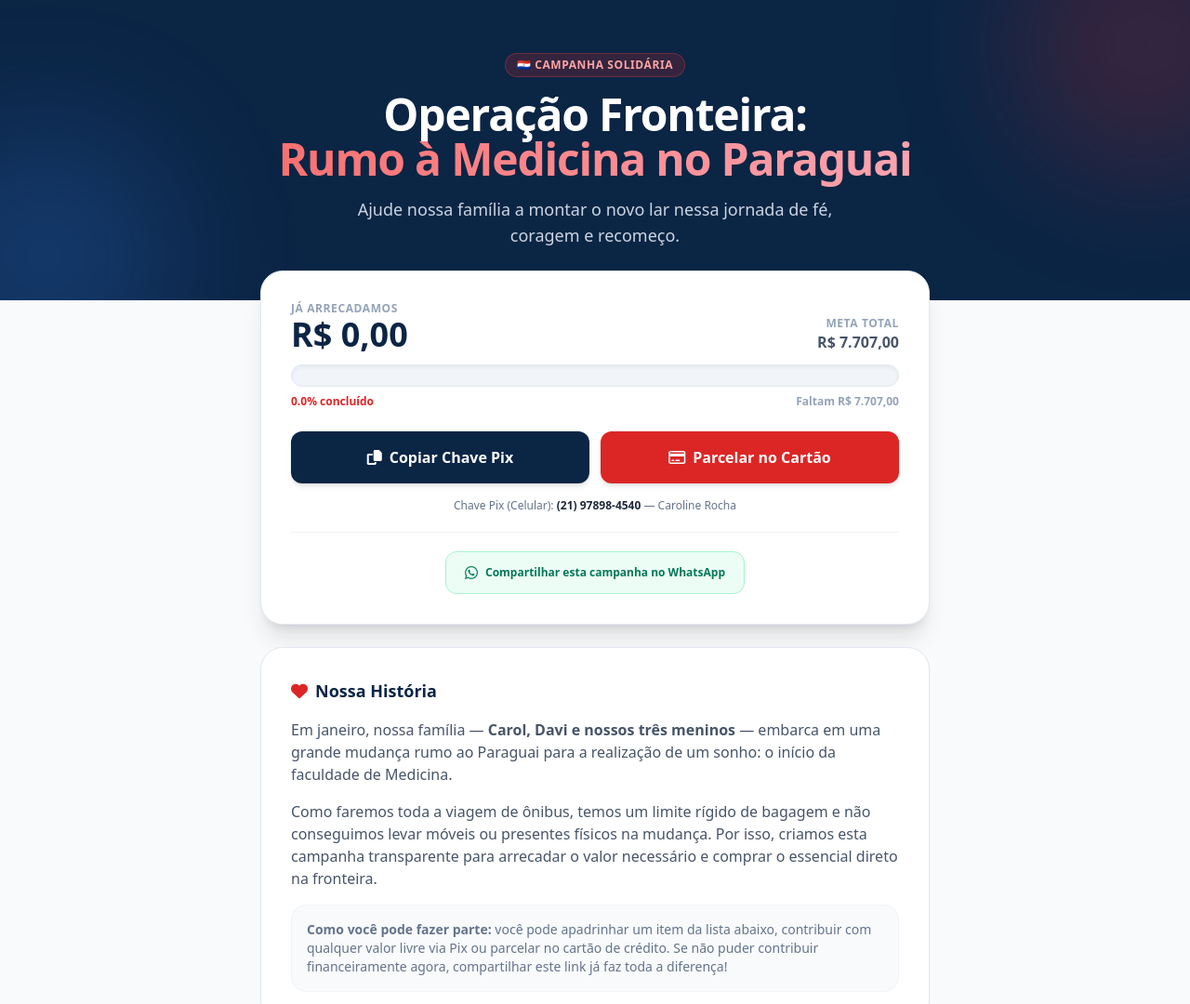
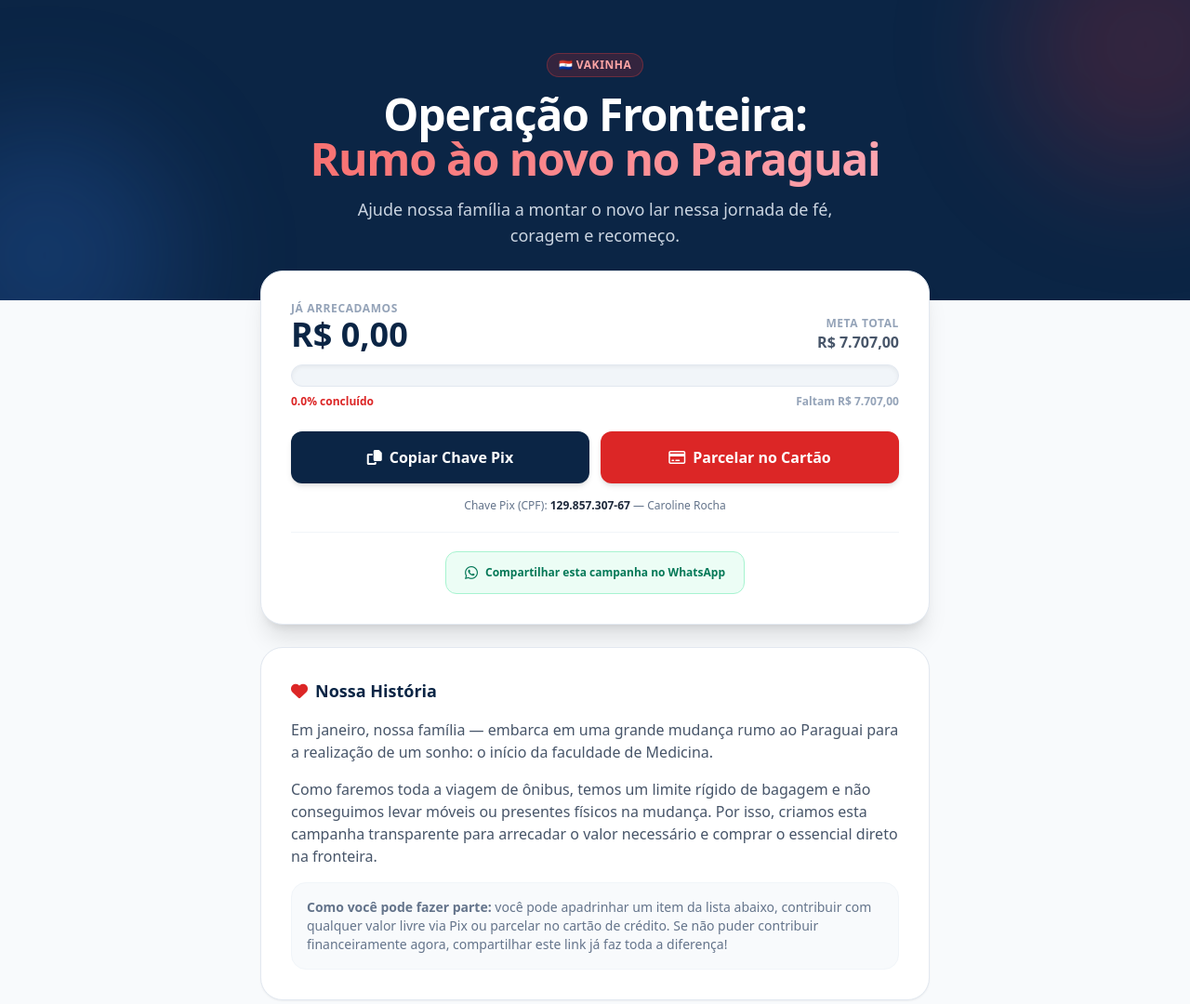
Before and after one commit to TRCarolRocha/operacao-fronteira, a plain HTML site: page index.html in a window 1280 px wide. Shown: the top 1080 px of the page at 93% size. Drawn offline with nearby package versions, Linux system fonts and the light colour scheme.

Commit message:
Update index.html

```diff
--- a/index.html
+++ b/index.html
@@ -17,12 +17,12 @@
 
         <div class="max-w-3xl mx-auto px-6 py-14 text-center relative z-10">
             <span class="inline-block px-3 py-1 rounded-full bg-red-600/20 border border-red-500/30 text-red-300 text-xs font-bold uppercase tracking-wider mb-4">
-                🇵🇾 Campanha Solidária
+                🇵🇾 VAKINHA
             </span>
             <h1 class="text-3xl sm:text-5xl font-black tracking-tight leading-tight">
                 Operação Fronteira: <br>
                 <span class="text-transparent bg-clip-text bg-gradient-to-r from-red-400 to-rose-300">
-                    Rumo à Medicina no Paraguai
+                    Rumo ào novo no Paraguai
                 </span>
             </h1>
             <p class="mt-4 text-slate-300 text-base sm:text-lg max-w-xl mx-auto leading-relaxed">
@@ -68,7 +68,7 @@
             </div>
 
             <p class="text-center text-xs text-slate-500 mt-4">
-                Chave Pix (Celular): <strong id="texto-pix" class="text-slate-800"></strong> — <span id="nome-pix"></span>
+                Chave Pix (CPF): <strong id="texto-pix" class="text-slate-800"></strong> — <span id="nome-pix"></span>
             </p>
 
             <!-- Botão Compartilhar no WhatsApp -->
@@ -85,7 +85,7 @@
                 <i class="fa-solid fa-heart text-red-600"></i> Nossa História
             </h2>
             <p class="text-sm sm:text-base text-slate-600 leading-relaxed">
-                Em janeiro, nossa família — <strong>Carol, Davi e nossos três meninos</strong> — embarca em uma grande mudança rumo ao Paraguai para a realização de um sonho: o início da faculdade de Medicina.
+                Em janeiro, nossa família — embarca em uma grande mudança rumo ao Paraguai para a realização de um sonho: o início da faculdade de Medicina.
             </p>
             <p class="text-sm sm:text-base text-slate-600 leading-relaxed">
                 Como faremos toda a viagem de ônibus, temos um limite rígido de bagagem e não conseguimos levar móveis ou presentes físicos na mudança. Por isso, criamos esta campanha transparente para arrecadar o valor necessário e comprar o essencial direto na fronteira.
@@ -124,10 +124,10 @@
         const CONFIG = {
             META: 7707.00,           // Soma total dos itens da lista
             ARRECADADO: 0.00,        // <--- ATUALIZE ESTE VALOR A CADA DOAÇÃO
-            CHAVE_PIX: "21978984540",
-            CHAVE_PIX_FORMATADA: "(21) 97898-4540",
+            CHAVE_PIX: "12985730767",
+            CHAVE_PIX_FORMATADA: "129.857.307-67",
             NOME_PIX: "Caroline Rocha",
-            LINK_INFINITEPAY: "https://link.infinitepay.io/SEU-LINK-AQUI" // <--- COLE SEU LINK DA INFINITEPAY
+            LINK_INFINITEPAY: "https://jim.com/a/carolrochasrn" // <--- COLE SEU LINK DA INFINITEPAY
         };
 
         // Mude "pago: false" para "pago: true" quando alguém apadrinhar um item específico
```
